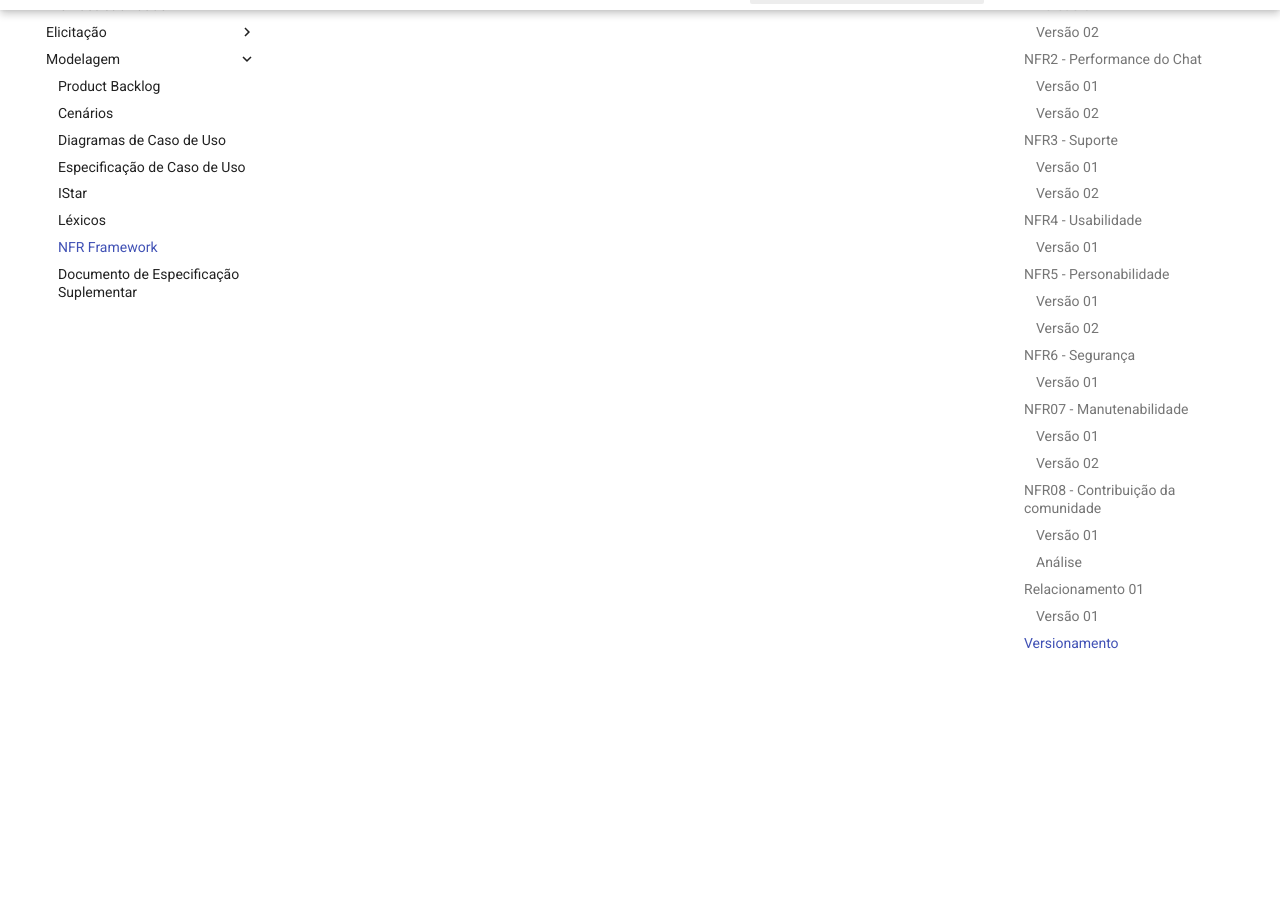
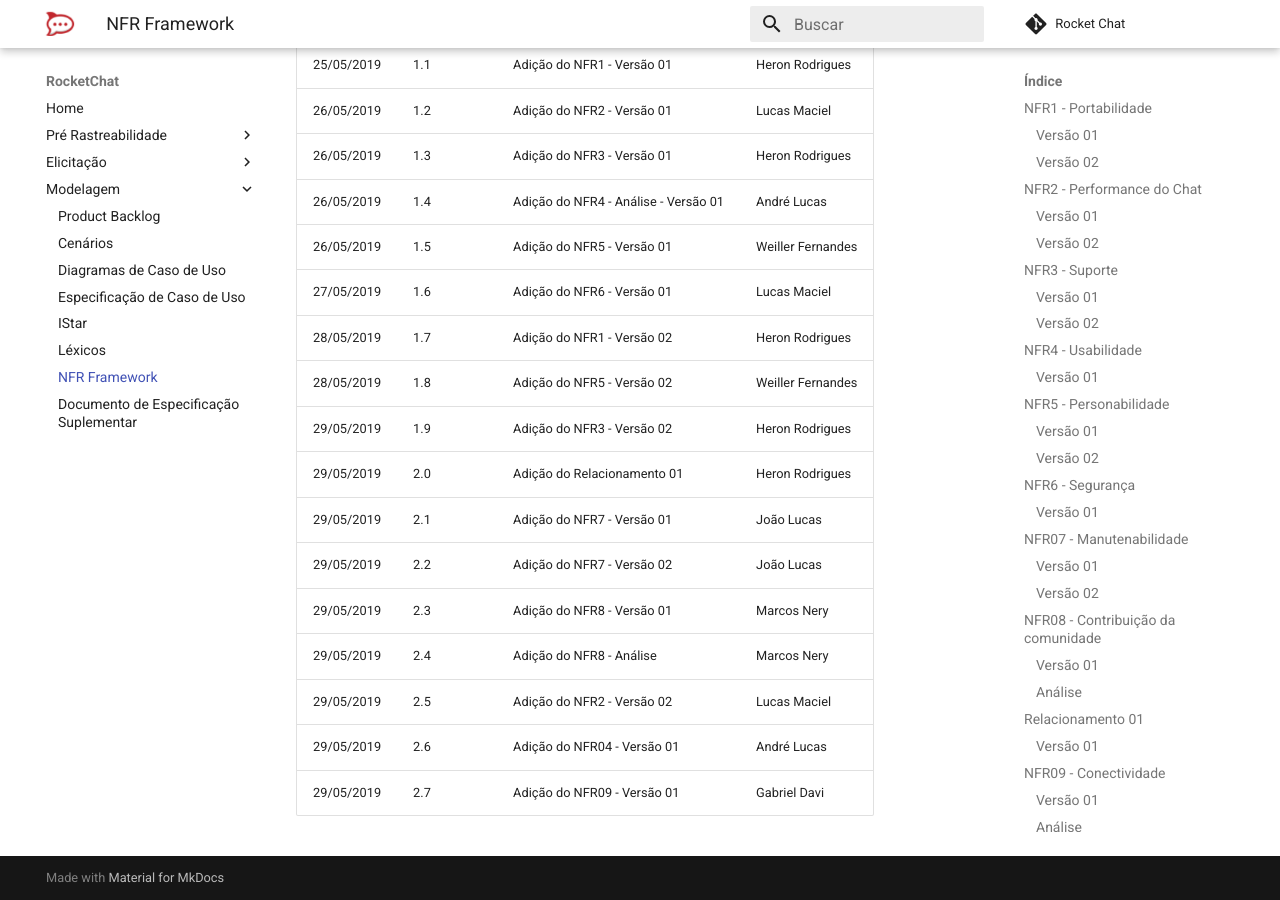
Before and after one commit to MarcosNBJ/2019.1-RocketChat, an MkDocs documentation site: the page built from docs/Modelagem/nfr.md, in a window 1280 px wide and 900 px high, scrolled down 12747 px. Built offline with MkDocs 1.6.1 and Material for MkDocs 9.7.7, drawn with Linux system fonts in a browser that asks for light colours; comment, search, counter and statistics services are not loaded; some of the changed text lies outside the part shown.

Commit message:
Adding nfr 09

```diff
--- a/docs/Modelagem/nfr.md
+++ b/docs/Modelagem/nfr.md
@@ -93,6 +93,16 @@
 
 ![REl01](../img/Modelagem/nfr_rel01_v1.jpg)
 
+## NFR09 - Conectividade
+
+### Versão 01
+
+![NFR09](../img/Modelagem/conectividade.png)
+
+### Análise
+
+![NFR09](../img/Modelagem/conectividade2.png)
+
 ## Versionamento
 
 | Data | Versão | Modificação | Autor |
@@ -114,3 +124,4 @@
 | 29/05/2019 | 2.4 | Adição do NFR8 - Análise | Marcos Nery |
 | 29/05/2019 | 2.5 | Adição do NFR2 - Versão 02 | Lucas Maciel |
 | 29/05/2019 | 2.6 | Adição do NFR04 - Versão 01 | André Lucas |
+| 29/05/2019 | 2.7 | Adição do NFR09 - Versão 01 | Gabriel Davi |
```
Also changed, not shown: docs/img/Modelagem/conectividade.png (added), docs/img/Modelagem/conectividade2.png (added).
